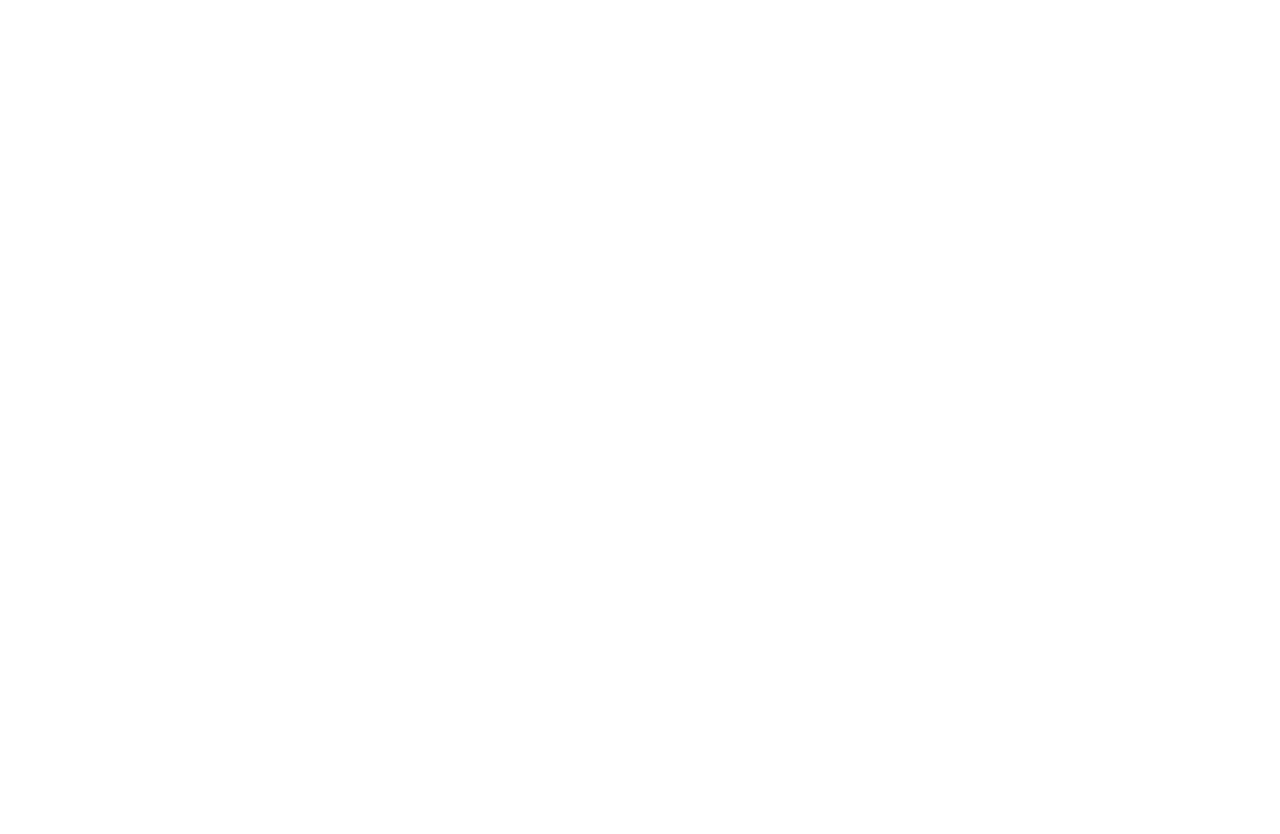
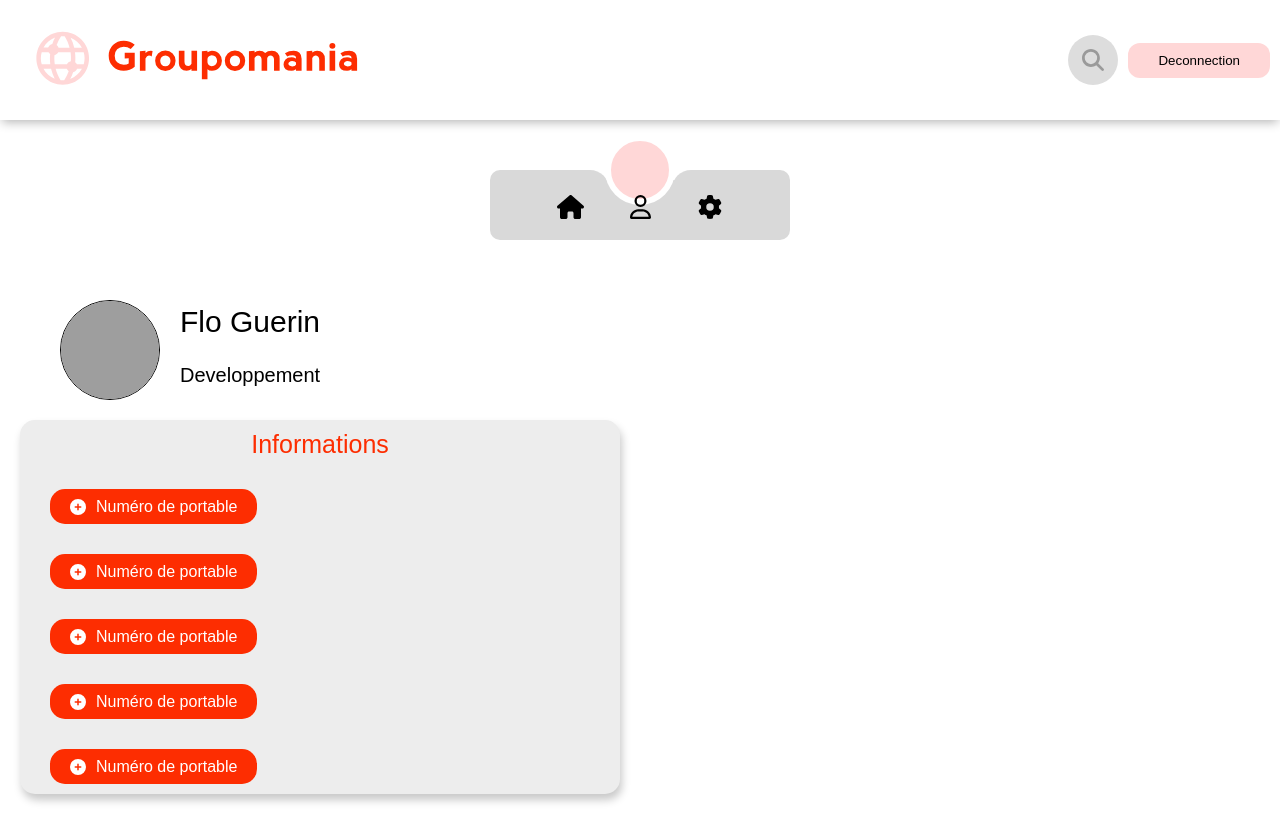
Before and after one commit to sismitrii/OC_P7_Groupomania, a React (Create React App) app in the folder front-end/: page /profil/1 in a window 1280 px wide. Before the commit this address had no page. Before the commit the page ends 800 px from the top, so only its background shows below. Built offline with nearby package versions, Linux system fonts and the light colour scheme; grey boxes are pictures that could not be loaded.

Commit message:
✨ [profil] : change link to profil page to see the profil page of good userId

```diff
--- a/front-end/src/components/CommentBloc.jsx
+++ b/front-end/src/components/CommentBloc.jsx
@@ -73,7 +73,7 @@ function CommentBloc(props){
             <Comment>
                 <p>
                     {data.user &&
-                        <StyledLink to={`/profils/${props.comment.author}`}>{data.user.username} </StyledLink>
+                        <StyledLink to={`/profil/${props.comment.author}`}>{data.user.username} </StyledLink>
                     }
                     {props.comment.content}
                 </p>
--- a/front-end/src/components/NavBar.jsx
+++ b/front-end/src/components/NavBar.jsx
@@ -7,10 +7,11 @@ import { faBars, faHouse, faGear } from "@fortawesome/free-solid-svg-icons";
 import { faUser } from "@fortawesome/free-regular-svg-icons";
 import styled from "styled-components";
 import colors from "../utils/styles/colors";
-import { useEffect, useState } from "react";
+import { useContext, useEffect, useState } from "react";
 import { Link, useNavigate } from "react-router-dom";
 import Search from "./Search";
 import LogOut from "./LogOut";
+import { ConnectionContext } from "../utils/context";
 
 /*====================================================*/
 /* --------------------- Style -----------------------*/
@@ -201,6 +202,7 @@ function NavBar(props) {
   const [activeMenu, setActiveMenu] = useState(["home",0, 0]);
   //const [futurActive, setFutureActive] = useState(0);
   const [isOpen, setIsOpen] = useState(false);
+  const {dataConnection} = useContext(ConnectionContext)
 
   const navigate = useNavigate();
 
@@ -211,7 +213,7 @@ function NavBar(props) {
       logo: faHouse
     },
     {
-      id: "profil",
+      id: `profil/${dataConnection.userId}`,
       name: "Profil",
       logo: faUser
     },
--- a/front-end/src/components/ShowPublication.jsx
+++ b/front-end/src/components/ShowPublication.jsx
@@ -145,7 +145,7 @@ useEffect(()=>{
                 <ProfilContainer>
                     <ProfilImg size='medium' src={data.user.profilImgUrl} />
                     <ProfilText>
-                        <StyledLink to="/profil">{data.user.username}</StyledLink>
+                        <StyledLink to={`/profil/${publication.author}`}>{data.user.username}</StyledLink>
                         <p>Il y a {calcDate()} </p>
                     </ProfilText>
                 </ProfilContainer>
--- a/front-end/src/index.jsx
+++ b/front-end/src/index.jsx
@@ -23,7 +23,7 @@ root.render(
           <Route path='/resetPassword/:token' element={<SignUp />} />
           <Route path='/login' element={<SignUp />} />
           <Route path="/home" element={<Home />} />
-          <Route path="/profil" element={<Profil />} />
+          <Route path="/profil/:id" element={<Profil />} />
           <Route path="/settings" element={<Settings />} />
         </Routes>
       </ConnectionProvider>
```
